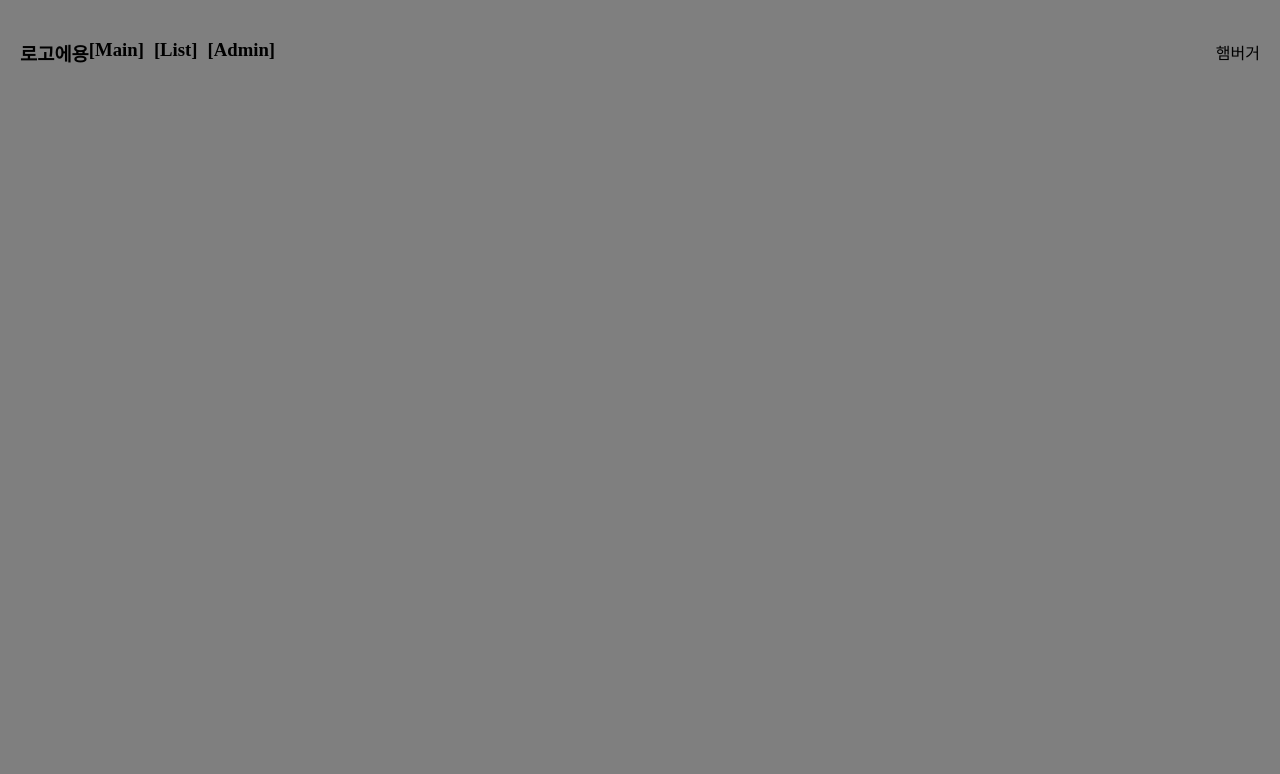
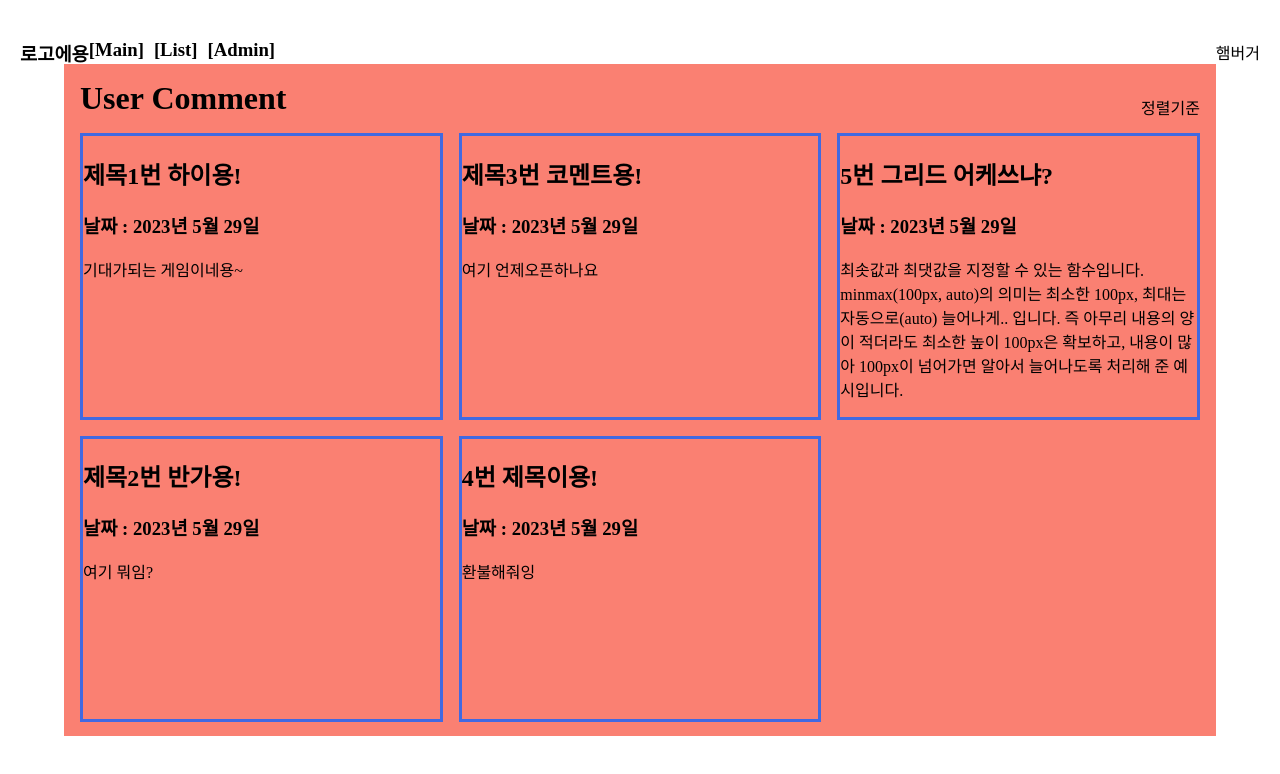
Before and after one commit to Woohyeok97/Game-Pick, a Next.js app: page /detail/1 in a window 1280 px wide. Shown: the top 774 px of the page. Built offline with nearby package versions, Linux system fonts and the light colour scheme.

Commit message:
Feat : DetailComment 컴포넌트 화면크기에따른 데이터 갯수조절 기능개발

```diff
--- /dev/null
+++ b/app/detail/[id]/components/detailComment/commentItem.js
@@ -0,0 +1,11 @@
+import styles from '../../styles/commentItem.module.scss'
+
+export default function CommentItem({ title, comment }) {
+    return (
+        <div className={ styles.comment_item }>
+            <h1>{ title }</h1>
+            <h3>날짜 : 2023년 5월 29일</h3>
+            <p>{ comment }</p>
+        </div>
+    )
+}
--- /dev/null
+++ b/app/detail/[id]/components/detailComment/index.js
@@ -0,0 +1,71 @@
+'use client'
+import { useEffect, useState } from 'react'
+import styles from '../../styles/detailComment.module.scss'
+import CommentItem from './commentItem'
+
+export default function DetailComment() {
+    const [ width, setWidth ] = useState(window.innerWidth)
+    const [ name, setName ] = useState('comment_box')
+    const [ comment, setComment ] = useState([{
+        title : '제목1번 하이용!',
+        comment : '기대가되는 게임이네용~'
+    },{
+        title : '제목2번 반가용!',
+        comment : '여기 뭐임?'
+    },{
+        title : '제목3번 코멘트용!',
+        comment : '여기 언제오픈하나요'
+    },{
+        title : '4번 제목이용!',
+        comment : '환불해줘잉'
+    },{
+        title : '5번 그리드 어케쓰냐?',
+        comment : '최솟값과 최댓값을 지정할 수 있는 함수입니다. minmax(100px, auto)의 의미는 최소한 100px, 최대는 자동으로(auto) 늘어나게.. 입니다. 즉 아무리 내용의 양이 적더라도 최소한 높이 100px은 확보하고, 내용이 많아 100px이 넘어가면 알아서 늘어나도록 처리해 준 예시입니다.'
+    }])
+
+    const handleResize = () => setWidth(window.innerWidth)
+
+    useEffect(()=>{
+        window.addEventListener('resize', handleResize)
+        if(width < 1200) {
+            let array = [...comment]
+            array = array.slice(0, 3)
+            setComment(array)
+            setName('comment_box_mobile')
+        } else {
+            setComment([{
+                title : '제목1번 하이용!',
+                comment : '기대가되는 게임이네용~'
+            },{
+                title : '제목2번 반가용!',
+                comment : '여기 뭐임?'
+            },{
+                title : '제목3번 코멘트용!',
+                comment : '여기 언제오픈하나요'
+            },{
+                title : '4번 제목이용!',
+                comment : '환불해줘잉'
+            },{
+                title : '5번 그리드 어케쓰냐?',
+                comment : '최솟값과 최댓값을 지정할 수 있는 함수입니다. minmax(100px, auto)의 의미는 최소한 100px, 최대는 자동으로(auto) 늘어나게.. 입니다. 즉 아무리 내용의 양이 적더라도 최소한 높이 100px은 확보하고, 내용이 많아 100px이 넘어가면 알아서 늘어나도록 처리해 준 예시입니다.'
+            }])
+            setName('comment_box')
+        }
+        return () => window.removeEventListener('resize', handleResize)
+    }, [width])
+
+
+    return (
+        <div className={ styles.detail_comment }>
+            <div className={ styles.comment_container }>
+                <div className={ styles.title }>
+                    <h1>User Comment</h1>
+                    <div>정렬기준</div>
+                </div>
+                <div className={ styles[name] }>
+                { comment.map((a, i)=> <CommentItem title={ a.title } comment={ a.comment } key={i} />) }
+                </div>
+            </div>
+        </div>
+    )
+}
--- a/app/detail/[id]/page.js
+++ b/app/detail/[id]/page.js
@@ -1,12 +1,12 @@
 // 컴포넌트
+import DetailComment from "./components/detailComment";
 import DetailFront from "./components/detailFront";
-import DetailTrailer from "./components/detailtrailer";
 
 export default function Detail() {
   return (
     <section className="page_fixed">
       {/* <DetailFront/> */}
-      <DetailTrailer/>
+      <DetailComment/>
     </section>
   )
 }
--- /dev/null
+++ b/app/detail/[id]/styles/commentItem.module.scss
@@ -0,0 +1,4 @@
+.comment_item {
+    // min-width: 100%;
+    border: 3px solid royalblue;
+}
--- /dev/null
+++ b/app/detail/[id]/styles/detailComment.module.scss
@@ -0,0 +1,45 @@
+.detail_comment {
+    position: absolute;
+    top: 0;
+    left: 0;
+    width: 100%;
+    height: 100vh;
+    padding: 5%;
+    box-sizing: border-box;
+}
+.comment_container {
+    display: flex;
+    flex-direction: column;
+    width: 100%;
+    height: 100%;
+    padding: 16px;
+    box-sizing: border-box;
+    background-color: salmon;
+
+    .title {
+        display: flex;
+        justify-content: space-between;
+        align-items: center;
+        h1 {
+            margin: 0;
+            margin-bottom: 16px;
+            font-size: 2rem;
+        }
+    }
+    .comment_box {
+        flex-grow: 1;
+        display: grid;
+        grid-auto-flow: column;
+        grid-template-columns: repeat(3, 1fr);
+        grid-template-rows: repeat(2, 1fr);
+        gap : 16px;
+    }
+    @media screen and (max-width: 1060px) {
+        .comment_box {
+            grid-auto-flow: column;
+            grid-template-columns: 1fr;
+            grid-template-rows: repeat(6, 1fr);
+        }
+    }
+
+}
--- a/app/detail/[id]/styles/detailComment.scss
+++ /dev/null
@@ -1,5 +0,0 @@
-.comment_container {
-    flex-basis: 40%;
-    padding: 16px;
-    background-color: gray;
-}
```
Also changed, not shown: app/detail/[id]/components/detailComment.js (deleted, +0 -9 lines).
